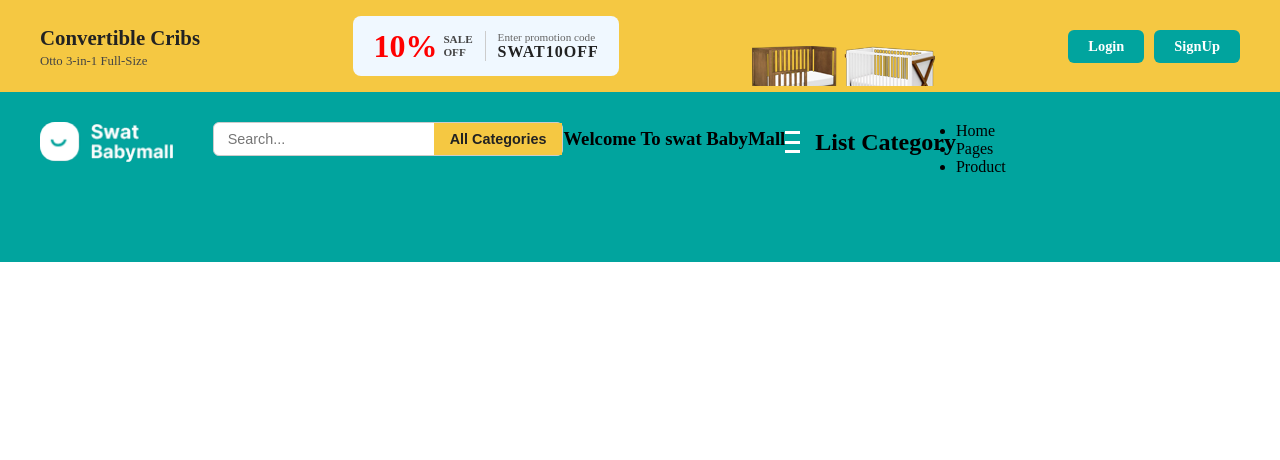
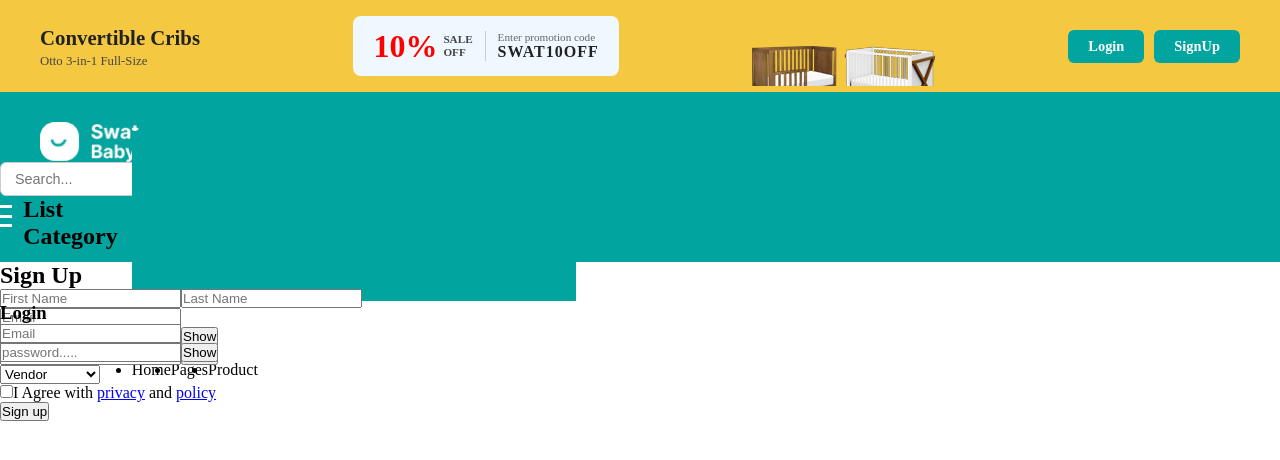
Before and after one commit to sudarshankhatri3/FullStack, a React app in the folder frontend/: page / in a window 1280 px wide. Shown: the top 460 px of the page. Built offline with nearby package versions, Linux system fonts and the light colour scheme; the HTML template or start-up script is replaced by a standard one.

Commit message:
listCategory

```diff
--- a/frontend/src/App.jsx
+++ b/frontend/src/App.jsx
@@ -9,7 +9,9 @@
         <>
           <HeaderTemplate/>
           <Header/>
-
+          <SignPage/>
+          <LoginPage/>
+          <listCategory/>
           {/* <SignPage/>
           <LoginPage/> */}
 
--- a/frontend/src/components/listCategory.jsx
+++ b/frontend/src/components/listCategory.jsx
@@ -1,13 +1,15 @@
 import { useState } from "react";
 import "../styles/componentCss/category.css";
 
-
 export default function ListCategory() {
-  const [active,setActive] = useState(false);
+  const [active, setActive] = useState(false);
   return (
     <>
       <div class="category-header">
-        <div class={`category-header__menu ${active ? "active":""}`}  onClick={()=>setActive(!active)}>
+        <div
+          class={`category-header__menu ${active ? "active" : ""}`}
+          onClick={() => setActive(!active)}
+        >
           <span class="category-header__menu-line"></span>
           <span class="category-header__menu-line"></span>
           <span class="category-header__menu-line"></span>
@@ -18,27 +20,69 @@
         </div>
 
         {/* side bar effect */}
-        <div className={`sidebar ${active?"sidebar--open":""}`}>
-            <h3>SALE 40% OFF</h3>
-            <ul className="sideBar--list">
-                <li><a href="#">Pregnant & Postpartum</a></li>
-                <li><a href="#">Milks & Foods</a></li>
-                <li><a href="#">Diapers & Wipes</a></li>
-                <li><a href="#">Infant</a></li>
-                <li><a href="#">Eat & Drink Supplies</a></li>
-                <li><a href="#">Baby Fashion</a></li>
-                <li><a href="#">Baby Out</a></li>
-                <li><a href="#">Toys & Study</a></li>
-                <li><a href="#">Stroller, Crib, Chair</a></li>
-                <li><a href="#">Washes & Bath</a></li>
-            </ul>
+        <div className={`sidebar ${active ? "sidebar--open" : ""}`}>
+          <h3 className="sidebar__title">SALE 40% OFF</h3>
+
+          <ul className="sidebar__list">
+            <li className="sidebar__item">
+              <a className="sidebar__link" href="#">
+                Pregnant & Postpartum
+              </a>
+            </li>
+            <li className="sidebar__item">
+              <a className="sidebar__link" href="#">
+                Milks & Foods
+              </a>
+            </li>
+            <li className="sidebar__item">
+              <a className="sidebar__link" href="#">
+                Diapers & Wipes
+              </a>
+            </li>
+            <li className="sidebar__item">
+              <a className="sidebar__link" href="#">
+                Infant
+              </a>
+            </li>
+            <li className="sidebar__item">
+              <a className="sidebar__link" href="#">
+                Eat & Drink Supplies
+              </a>
+            </li>
+            <li className="sidebar__item">
+              <a className="sidebar__link" href="#">
+                Baby Fashion
+              </a>
+            </li>
+            <li className="sidebar__item">
+              <a className="sidebar__link" href="#">
+                Baby Out
+              </a>
+            </li>
+            <li className="sidebar__item">
+              <a className="sidebar__link" href="#">
+                Toys & Study
+              </a>
+            </li>
+            <li className="sidebar__item">
+              <a className="sidebar__link" href="#">
+                Stroller, Crib, Chair
+              </a>
+            </li>
+            <li className="sidebar__item">
+              <a className="sidebar__link" href="#">
+                Washes & Bath
+              </a>
+            </li>
+          </ul>
         </div>
-        <div>
-            <ul>
-                <li>Home</li>
-                <li>Pages</li>
-                <li>Product</li>
-            </ul>
+
+        <div className="navbar">
+          <ul className="navbar__list">
+            <li className="navbar__item">Home</li>
+            <li className="navbar__item">Pages</li>
+            <li className="navbar__item">Product</li>
+          </ul>
         </div>
       </div>
     </>
--- a/frontend/src/components/navigation.jsx
+++ b/frontend/src/components/navigation.jsx
@@ -5,6 +5,7 @@
   return (
     <>
       <div className="navbar">
+        <div className="navbar__container">
           <div className="navbar__brand">
             <img
               className="navbar__brand-logo"
@@ -12,6 +13,7 @@
               alt="logo image"
             />
           </div>
+
           <div className="navbar__search">
             <form className="navbar__search-form">
               <div className="navbar__search-box">
@@ -25,12 +27,15 @@
                 </button>
               </div>
             </form>
-          <div>
-            <h3>Welcome To swat BabyMall</h3>
+
+            <div className="navbar__welcome">
+              <h3 className="navbar__welcome-text">Welcome To Swat BabyMall</h3>
             </div>
           </div>
+
           <div>
-           <ListCategory/>
+            <ListCategory />
+          </div>
         </div>
       </div>
     </>
--- a/frontend/src/styles/componentCss/category.css
+++ b/frontend/src/styles/componentCss/category.css
@@ -52,10 +52,24 @@
     cursor: pointer;
 }
 
-Overlay
+
 .overlay {
     position: fixed;
     inset: 0;
     background: rgba(0,0,0,0.4);
     z-index: 900;
 }
+
+
+/* css for home about pages and product */
+.navbar{
+
+}
+
+.navbar__list{
+    margin-top: 200px;
+    display: flex;
+    flex-direction: row;
+    justify-content: center;
+    align-items: center;
+}
--- a/frontend/src/styles/componentCss/navigation.css
+++ b/frontend/src/styles/componentCss/navigation.css
@@ -9,6 +9,7 @@
     width: 100%;
     min-height: 170px;
     display: flex;
+    flex-direction: column;
     align-items:flex-start;
     box-sizing: border-box;
 }
```
Lines whose indentation alone changed are shown as unchanged.
